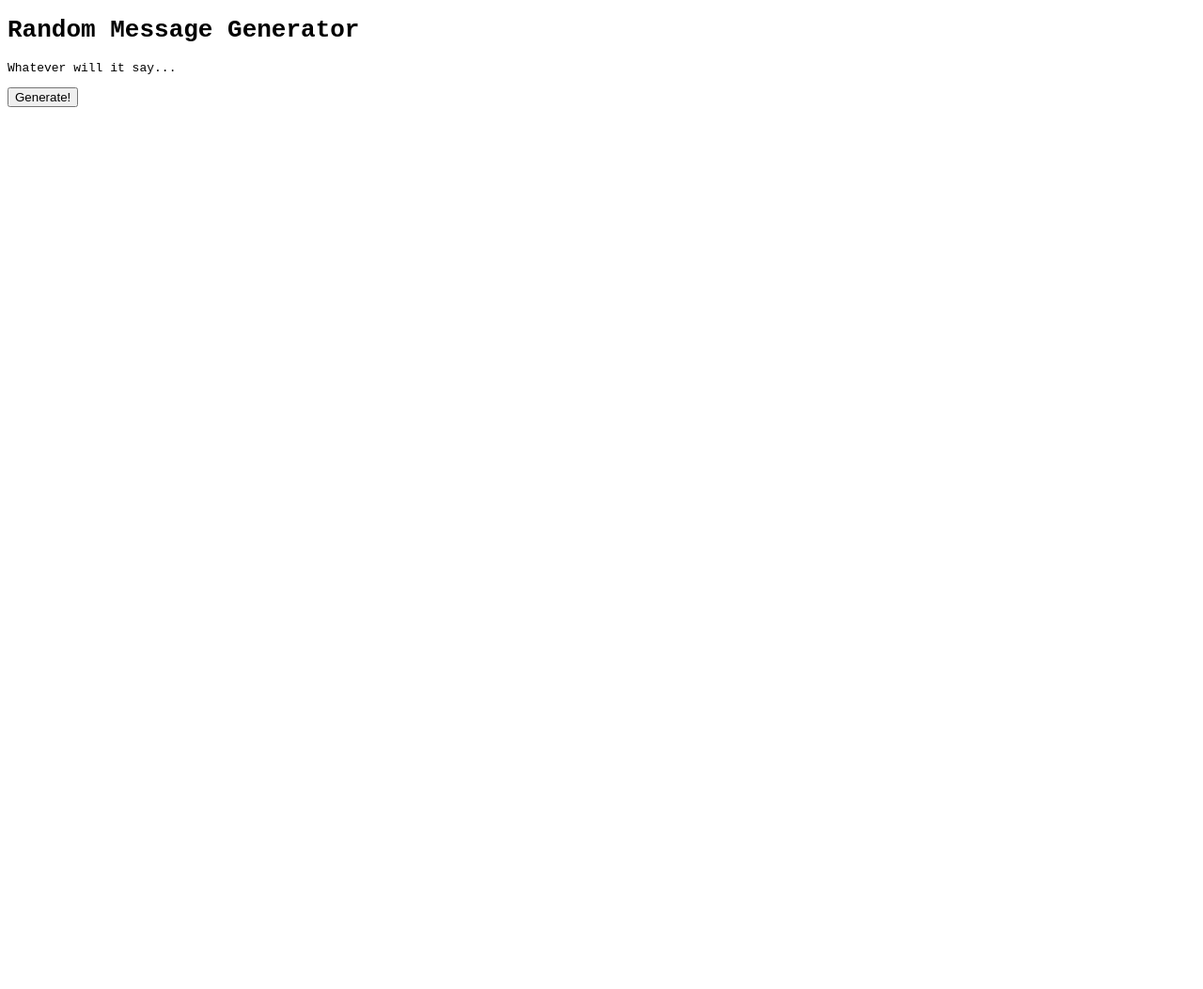
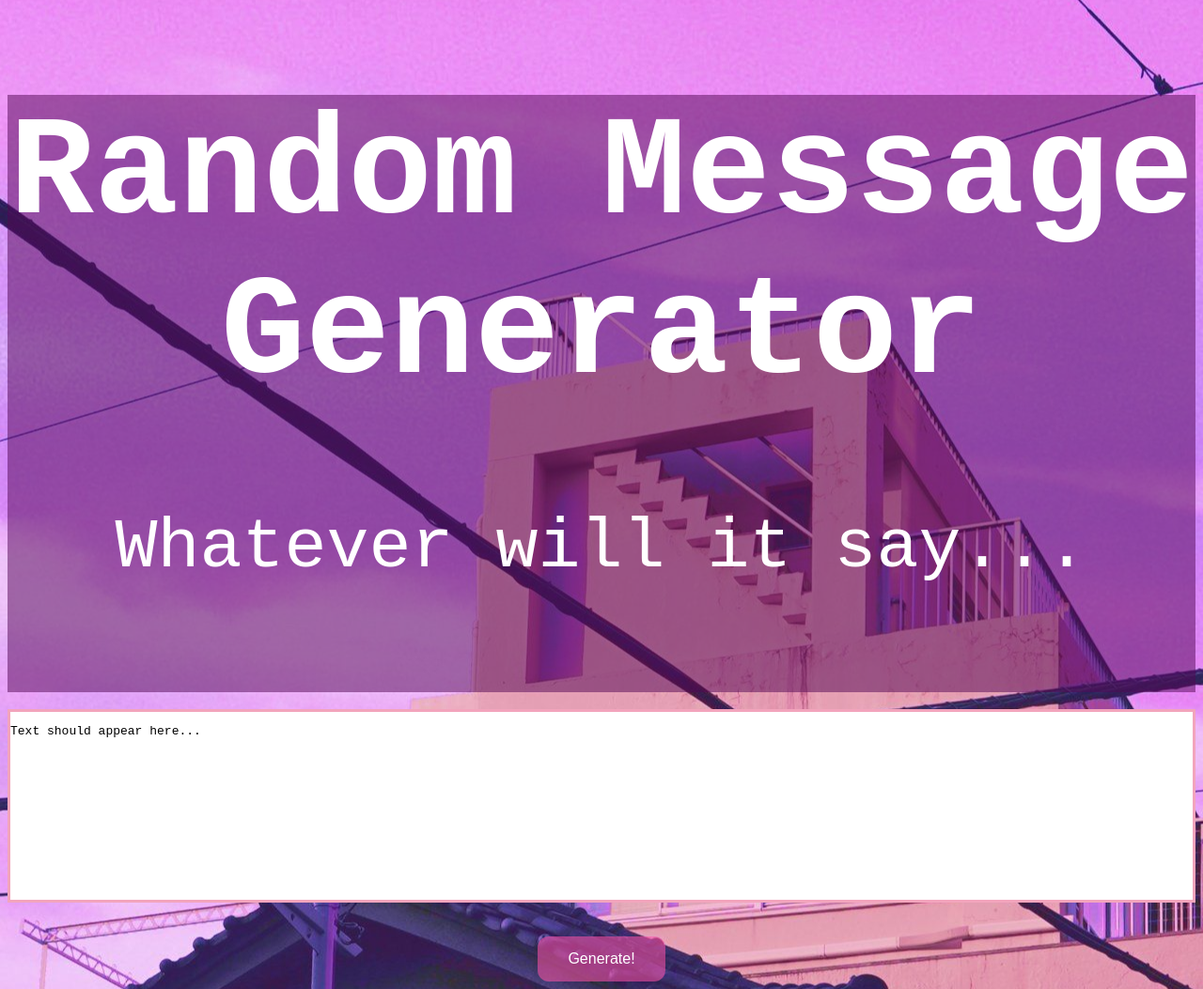
Before and after one commit to DomJF45/random_message, a plain HTML site: page index.html in a window 1280 px wide. Shown: the whole page at 94% size. Before the commit the page ends 800 px from the top, so only its background shows below. Drawn offline with Linux system fonts and the light colour scheme.

Commit message:
added better styling, better functionality, and an image

```diff
--- a/index.html
+++ b/index.html
@@ -3,15 +3,38 @@
 
 <head>
     <meta charset="UTF-8">
-    <title>Random Message</title>
-    <script src="main.js"></script>
+    <title>Random Message...</title>
     <link rel="stylesheet" href="style.css">
 </head>
 
-<body>
-    <h1>Random Message Generator</h1>
-    <p id="here">Whatever will it say...</p>
-    <button id="btn" onclick="bClick()">Generate!</button>
-</body>
+<main>
+    <script src="main.js"></script>
+    <body>
+        <div class="container" id="fCont">
+            <div id=text>
+                <h1 id="Header">Random Message Generator</h1>
+                <p id="here">Whatever will it say...</p>
+            </div>
+
+            <br><br>
+        </div>
+        <div>
+            <br>
+        </div>
+        <div class ="container" id="cont">
+            <article>
+                <p id="target">Text should appear here...</p>
+            </article>
+        </div>
+    <div>
+        <br><br>
+    </div>
+        <div style="text-align: center;">
+            <button id="btn" onclick="bClick()">Generate!</button>
+        </div>
+    </body>
+</main>
+
+
 
 </html>
--- a/main.js
+++ b/main.js
@@ -58,7 +58,8 @@ function generateSentence() {
     c1 = generateConjunction(conj);
     v1 = generatePastVerbs(pastVerb);
     newSentence = a1 + " " + n1 + " " + v1 + " " + a1 + " " + n2 + " .";
-    window.alert(newSentence);
+    //window.alert(newSentence);
+    document.getElementById('target').innerHTML = newSentence;
 }
 
 function bClick() {
--- a/style.css
+++ b/style.css
@@ -1,5 +1,49 @@
 body {
+  background-image: url("assets/scenic.jpg");
+  background-position: center;
+}
+
+#fCont {
+  position:relative;
+  background-color: hsla(298, 85%, 18%, 0.5);
+}
+
+#text {
+  color: rgb(255, 255, 255);
+  font-size: 75px;
+  text-align: center;
+}
+
+#Header {
+  color: rgb(255, 255, 255);
+}
+
+#here {
+  text-align: center;
+}
+
+#cont {
+  height: 200px;
+  position: relative;
+  border: 3px solid rgba(236, 120, 155, 0.671);
   background-color: white;
+}
+
+#btn {
+  border-radius: 12px;
+  background-color: #ff55aa8c; /* Green */
+  border: none;
+  color: white;
+  padding: 15px 32px;
+  text-align: center;
+  text-decoration: none;
+  display: inline-block;
+  font-size: 16px;
+}
+
+#btn:hover {
+  box-shadow: 0 12px 16px 0 rgba(0, 0, 0, 0.24),
+    0 17px 50px 0 rgba(0, 0, 0, 0.19);
 }
 
 h1 {
```
Also changed, not shown: assets/scenic.jpg (added).
